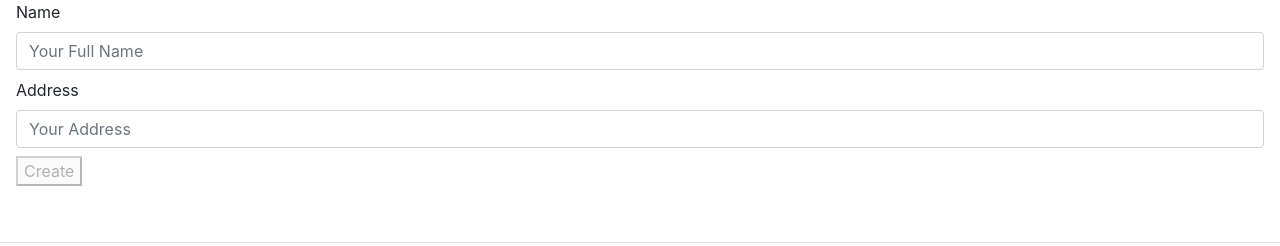
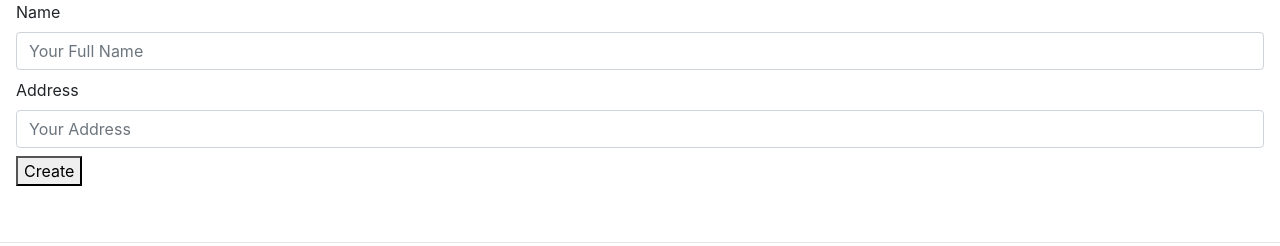
Before and after one commit to rcasalla/angular-form-simple-api-toastr, an Angular app: page / in a window 1280 px wide. Shown: the top 246 px of the page. Built offline with nearby package versions, Linux system fonts and the light colour scheme; no server answers; what angular-in-memory-web-api would draw is missing.

Commit message:
Se habilita el botón de create siempre y se valida al submit

```diff
--- a/src/app/client/client-create/client-create.component.html
+++ b/src/app/client/client-create/client-create.component.html
@@ -1,4 +1,4 @@
-<form [formGroup]="clientForm" (ngSubmit)="createClient(clientForm.value)">
+<form [formGroup]="clientForm" (ngSubmit)="!clientForm.invalid && createClient(clientForm.value)">
 
 	<div class="form-group mx-sm-3 mb-2">
 		<label for="name">
@@ -24,13 +24,13 @@
      class="form-control"
      formControlName="address"
      placeholder="Your Address">
-  </div>
+
 		<div class="alert alert-danger alert-dismissible fade show"
 			*ngIf="clientForm.get('address').hasError('required') && clientForm.get('address').touched">
 			Address required
 		</div>
-
-		<button class="button mx-sm-3 mb-2" type="submit" [disabled]="clientForm.invalid">Create</button>
+  </div>
+		<button class="button mx-sm-3 mb-2" type="submit">Create</button>
 
 </form>
 
```
